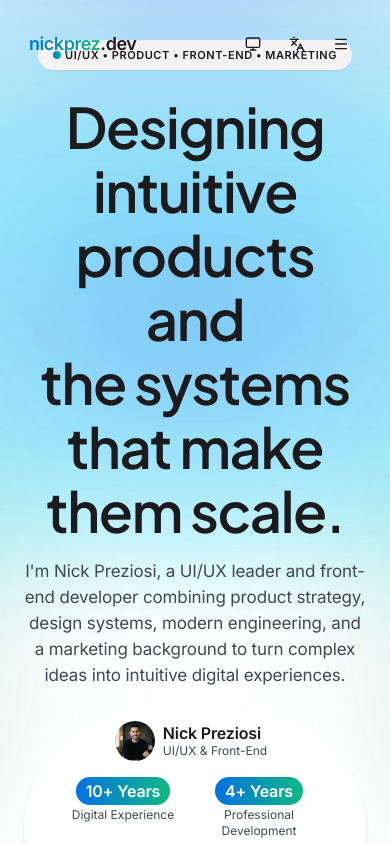
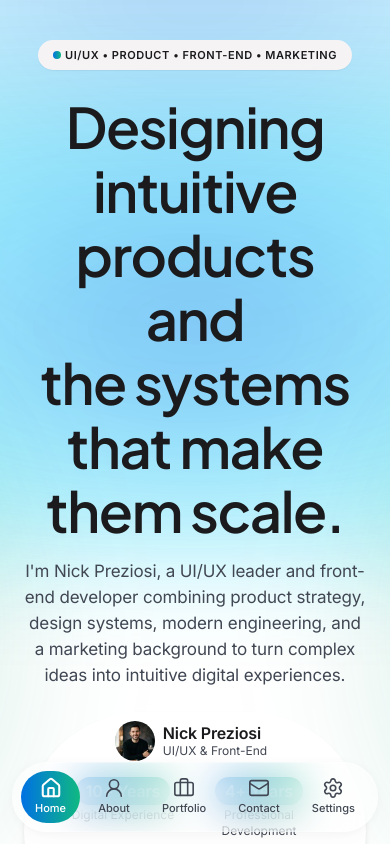
Before and after one commit to nicholaspreziosi/portfolio-2026, a Next.js app: page /en in a window 390 px wide. Shown: the top 844 px of the page. Built offline with nearby package versions, Linux system fonts and the light colour scheme.

Commit message:
Add a mobile bottom tab bar so navigation, theme, and language stay in reach while scrolling.

```diff
--- a/messages/en.json
+++ b/messages/en.json
@@ -10,6 +10,7 @@
     "work": "Portfolio",
     "about": "About",
     "contact": "Contact",
+    "settings": "Settings",
     "menu": "Menu"
   },
   "LocaleSwitcher": {
@@ -35,6 +36,12 @@
     "about": "About Me"
   },
   "Theme": {
+    "label": "Theme",
+    "choice": {
+      "light": "Light",
+      "dark": "Dark",
+      "system": "System"
+    },
     "light": "Light theme. Switch to dark.",
     "dark": "Dark theme. Switch to system.",
     "system": "System theme. Switch to light."
--- a/messages/es.json
+++ b/messages/es.json
@@ -10,6 +10,7 @@
     "work": "Portafolio",
     "about": "Acerca de",
     "contact": "Contacto",
+    "settings": "Ajustes",
     "menu": "Menú"
   },
   "LocaleSwitcher": {
@@ -35,6 +36,12 @@
     "about": "Acerca de mí"
   },
   "Theme": {
+    "label": "Tema",
+    "choice": {
+      "light": "Claro",
+      "dark": "Oscuro",
+      "system": "Sistema"
+    },
     "light": "Tema claro. Cambiar a oscuro.",
     "dark": "Tema oscuro. Cambiar al sistema.",
     "system": "Tema del sistema. Cambiar a claro."
--- a/messages/pt.json
+++ b/messages/pt.json
@@ -10,6 +10,7 @@
     "work": "Portfólio",
     "about": "Sobre",
     "contact": "Contato",
+    "settings": "Ajustes",
     "menu": "Menu"
   },
   "LocaleSwitcher": {
@@ -35,6 +36,12 @@
     "about": "Sobre mim"
   },
   "Theme": {
+    "label": "Tema",
+    "choice": {
+      "light": "Claro",
+      "dark": "Escuro",
+      "system": "Sistema"
+    },
     "light": "Tema claro. Mudar para escuro.",
     "dark": "Tema escuro. Mudar para o sistema.",
     "system": "Tema do sistema. Mudar para claro."
--- a/src/app/globals.css
+++ b/src/app/globals.css
@@ -107,7 +107,7 @@
   --surface-glass-border: rgb(255 255 255 / 0.6);
   --surface-glass-blur: 1.25rem;
   --surface-glass-shadow: 0 2px 12px rgb(0 0 0 / 0.04), 0 12px 32px rgb(0 0 0 / 0.02);
-  --nav-highlight: var(--surface-muted);
+  --nav-highlight: #c8c8ce;
   --nav-glass: rgb(255 255 255 / 0.4);
   --nav-glass-border: rgb(255 255 255 / 0.35);
 
@@ -253,7 +253,7 @@
   --surface-glass-border: rgb(255 255 255 / 0.1);
   --surface-glass-blur: 0.75rem;
   --surface-glass-shadow: 0 8px 32px rgb(0 0 0 / 0.5);
-  --nav-highlight: var(--surface-primary);
+  --nav-highlight: #3e465c;
   --nav-glass: var(--surface-glass);
   --nav-glass-border: var(--surface-glass-border);
 
--- a/src/ui/home/containers/componentShowcase/ComponentShowcase.tsx
+++ b/src/ui/home/containers/componentShowcase/ComponentShowcase.tsx
@@ -75,7 +75,7 @@ function KeepPageScroll() {
 
 export function ComponentShowcase() {
   return (
-    <section className="mx-auto flex w-full max-w-5xl flex-col gap-10 px-6 pb-24">
+    <section className="mx-auto flex w-full max-w-5xl flex-col gap-10 px-6 pb-32 sm:pb-24">
       <header className="space-y-2">
         <h2 className="text-2xl font-semibold tracking-tight">Components</h2>
         <p className="text-sm text-neutral-500">Stock shadcn/ui, before customization.</p>
--- a/src/ui/home/containers/hero/Hero.tsx
+++ b/src/ui/home/containers/hero/Hero.tsx
@@ -11,7 +11,7 @@ export function Hero() {
   const t = useTranslations("HomePage");
 
   return (
-    <section className="flex min-h-screen w-full flex-col items-center justify-center px-6 py-10 text-center">
+    <section className="flex min-h-screen w-full flex-col items-center justify-center px-6 pt-10 pb-28 text-center sm:pb-10">
       <p className="inline-flex items-center gap-1 rounded-full border border-(--hero-chip-border) bg-(--hero-chip-bg) px-3.5 py-1.5 text-[length:var(--text-eyebrow-size)] leading-[var(--text-eyebrow-leading)] font-semibold tracking-[var(--text-eyebrow-tracking)] text-(--hero-chip-fg) uppercase shadow-[var(--hero-chip-shadow)]">
         <span
           aria-hidden
--- a/src/ui/shared/components/ThemeToggle.tsx
+++ b/src/ui/shared/components/ThemeToggle.tsx
@@ -2,7 +2,8 @@
 
 import { useEffect, useLayoutEffect, useState } from "react";
 import { useTranslations } from "next-intl";
-import { applyTheme, persistThemeChoice, readThemeChoice, type ThemeChoice } from "./theme";
+import { cn } from "cn";
+import { applyTheme, commitThemeChoice, readThemeChoice, type ThemeChoice } from "./theme";
 
 const nextTheme: Record<ThemeChoice, ThemeChoice> = {
   light: "dark",
@@ -10,7 +11,7 @@ const nextTheme: Record<ThemeChoice, ThemeChoice> = {
   system: "light",
 };
 
-export function ThemeToggle() {
+export function ThemeToggle({ className }: { className?: string }) {
   const t = useTranslations("Theme");
   const [theme, setTheme] = useState<ThemeChoice>("system");
 
@@ -18,6 +19,12 @@ export function ThemeToggle() {
     const stored = readThemeChoice();
     applyTheme(stored);
     setTheme(stored);
+  }, []);
+
+  useEffect(() => {
+    const onChange = () => setTheme(readThemeChoice());
+    document.documentElement.addEventListener("themechange", onChange);
+    return () => document.documentElement.removeEventListener("themechange", onChange);
   }, []);
 
   useEffect(() => {
@@ -38,15 +45,7 @@ export function ThemeToggle() {
   }, [theme]);
 
   function handleClick() {
-    const root = document.documentElement;
-    const choice = nextTheme[theme];
-    root.classList.add("disable-transitions");
-    applyTheme(choice);
-    persistThemeChoice(choice);
-    setTheme(choice);
-    requestAnimationFrame(() => {
-      requestAnimationFrame(() => root.classList.remove("disable-transitions"));
-    });
+    commitThemeChoice(nextTheme[theme]);
   }
 
   return (
@@ -54,7 +53,7 @@ export function ThemeToggle() {
       type="button"
       onClick={handleClick}
       aria-label={t(theme)}
-      className="theme-toggle relative grid size-10 place-items-center rounded-full"
+      className={cn("theme-toggle relative grid size-10 place-items-center rounded-full", className)}
     >
       <Sun />
       <Moon />
--- a/src/ui/shared/components/animated-background.tsx
+++ b/src/ui/shared/components/animated-background.tsx
@@ -9,10 +9,11 @@ import {
   useRef,
   useState,
   type MouseEvent,
+  type PointerEvent,
   type ReactElement,
   type ReactNode,
 } from "react";
-import { motion, type Transition } from "motion/react";
+import { animate, motion, useMotionValue, type Transition } from "motion/react";
 import { cn } from "cn";
 
 type AnimatedChildProps = {
@@ -21,22 +22,17 @@ type AnimatedChildProps = {
   className?: string;
   children?: ReactNode;
   onMouseEnter?: (event: MouseEvent<HTMLElement>) => void;
+  onPointerEnter?: (event: PointerEvent<HTMLElement>) => void;
 };
 
 type AnimatedBackgroundProps = {
   children: ReactNode;
   value: string;
   className?: string;
+  hoverClassName?: string;
   containerClassName?: string;
   transition?: Transition;
   enableHover?: boolean;
-};
-
-type HighlightBox = {
-  x: number;
-  y: number;
-  width: number;
-  height: number;
 };
 
 const defaultTransition: Transition = {
@@ -49,48 +45,84 @@ export function AnimatedBackground({
   children,
   value,
   className,
+  hoverClassName,
   containerClassName,
   transition = defaultTransition,
   enableHover = false,
 }: AnimatedBackgroundProps) {
   const containerRef = useRef<HTMLDivElement>(null);
+  const running = useRef<Array<{ stop: () => void }>>([]);
+  const placed = useRef(false);
   const [hoveredId, setHoveredId] = useState<string | null>(null);
-  const [box, setBox] = useState<HighlightBox | null>(null);
+  const [ready, setReady] = useState(false);
+  const x = useMotionValue(0);
+  const y = useMotionValue(0);
+  const width = useMotionValue(0);
+  const height = useMotionValue(0);
   const highlighted = enableHover && hoveredId ? hoveredId : value;
 
-  const measure = useCallback(() => {
+  const measure = useCallback(
+    (immediate: boolean) => {
       const container = containerRef.current;
       const target = highlighted
         ? container?.querySelector<HTMLElement>(`[data-id="${highlighted}"]`)
         : null;
 
-    if (!container || !target) {
-      setBox(null);
-      return;
-    }
+      if (!container || !target) return;
 
       const containerRect = container.getBoundingClientRect();
       const targetRect = target.getBoundingClientRect();
-    setBox({
+      const next = {
         x: targetRect.left - containerRect.left,
         y: targetRect.top - containerRect.top,
         width: targetRect.width,
         height: targetRect.height,
+      };
+      const values = [
+        [x, next.x],
+        [y, next.y],
+        [width, next.width],
+        [height, next.height],
+      ] as const;
+
+      if (immediate && running.current.length > 0) return;
+
+      running.current.forEach((playback) => playback.stop());
+      running.current = [];
+
+      if (immediate || !placed.current) {
+        values.forEach(([motionValue, targetValue]) => motionValue.set(targetValue));
+      } else {
+        running.current = values.map(([motionValue, targetValue]) => {
+          const playback = animate(motionValue, targetValue, transition);
+          void playback.finished.finally(() => {
+            running.current = running.current.filter((item) => item !== playback);
           });
-  }, [highlighted]);
+          return playback;
+        });
+      }
+
+      placed.current = true;
+      setReady(true);
+    },
+    [height, highlighted, transition, width, x, y],
+  );
 
   useLayoutEffect(() => {
-    measure();
+    measure(false);
   }, [measure]);
+
+  const measureRef = useRef(measure);
+  measureRef.current = measure;
 
   useLayoutEffect(() => {
     const container = containerRef.current;
     if (!container) return;
 
-    const observer = new ResizeObserver(measure);
+    const observer = new ResizeObserver(() => measureRef.current(true));
     observer.observe(container);
     return () => observer.disconnect();
-  }, [measure]);
+  }, []);
 
   return (
     <div
@@ -98,13 +130,15 @@ export function AnimatedBackground({
       className={cn("relative flex items-center", containerClassName)}
       onMouseLeave={enableHover ? () => setHoveredId(null) : undefined}
     >
-      {box ? (
+      {ready ? (
         <motion.div
           aria-hidden
-          className={cn("pointer-events-none absolute top-0 left-0", className)}
+          className={cn(
+            "pointer-events-none absolute top-0 left-0 transition-[filter] duration-200",
+            hoveredId && hoverClassName ? hoverClassName : className,
+          )}
           initial={false}
-          animate={box}
-          transition={transition}
+          style={{ x, y, width, height }}
         />
       ) : null}
       {Children.map(children, (child) => {
@@ -116,9 +150,9 @@ export function AnimatedBackground({
         return cloneElement(child as ReactElement<AnimatedChildProps>, {
           className: cn("relative z-10", child.props.className),
           "data-checked": active ? "true" : "false",
-          onMouseEnter: (event: MouseEvent<HTMLElement>) => {
-            child.props.onMouseEnter?.(event);
-            if (enableHover) setHoveredId(childId);
+          onPointerEnter: (event: PointerEvent<HTMLElement>) => {
+            child.props.onPointerEnter?.(event);
+            if (enableHover && event.pointerType !== "touch") setHoveredId(childId);
           },
         });
       })}
--- a/src/ui/shell/LocaleSwitcher.tsx
+++ b/src/ui/shell/LocaleSwitcher.tsx
@@ -2,6 +2,7 @@
 
 import { CheckIcon, LanguagesIcon } from "lucide-react";
 import { useLocale, useTranslations } from "next-intl";
+import { cn } from "cn";
 import { Link, usePathname } from "@/i18n/navigation";
 import { routing } from "@/i18n/routing";
 import {
@@ -11,7 +12,13 @@ import {
   DropdownMenuTrigger,
 } from "@/ui/shared/components/dropdown-menu";
 
-export function LocaleSwitcher() {
+export function LocaleSwitcher({
+  className,
+  side = "bottom",
+}: {
+  className?: string;
+  side?: "top" | "bottom";
+}) {
   const locale = useLocale();
   const pathname = usePathname();
   const t = useTranslations("LocaleSwitcher");
@@ -20,11 +27,11 @@ export function LocaleSwitcher() {
     <DropdownMenu>
       <DropdownMenuTrigger
         aria-label={t("label")}
-        className="theme-toggle relative grid size-10 place-items-center rounded-full"
+        className={cn("theme-toggle relative grid size-10 place-items-center rounded-full", className)}
       >
         <LanguagesIcon className="size-4" />
       </DropdownMenuTrigger>
-      <DropdownMenuContent align="end" sideOffset={8}>
+      <DropdownMenuContent align="end" side={side} sideOffset={8}>
         {routing.locales.map((item) => (
           <DropdownMenuItem key={item} asChild>
             <Link href={pathname} locale={item} hrefLang={item}>
--- a/src/ui/shell/Navbar.tsx
+++ b/src/ui/shell/Navbar.tsx
@@ -1,26 +1,36 @@
 "use client";
 
-import { useEffect, useRef, useState, type MouseEvent } from "react";
+import { useEffect, useLayoutEffect, useRef, useState, type MouseEvent } from "react";
 import { createPortal } from "react-dom";
-import { MenuIcon } from "lucide-react";
-import { useTranslations } from "next-intl";
+import {
+  BriefcaseIcon,
+  CheckIcon,
+  HouseIcon,
+  MailIcon,
+  SettingsIcon,
+  UserRoundIcon,
+} from "lucide-react";
+import { useLocale, useTranslations } from "next-intl";
 import { cn } from "cn";
 import { Link, usePathname } from "@/i18n/navigation";
+import { routing } from "@/i18n/routing";
 import { AnimatedBackground } from "@/ui/shared/components/animated-background";
+import {
+  Drawer,
+  DrawerContent,
+  DrawerDescription,
+  DrawerHeader,
+  DrawerTitle,
+} from "@/ui/shared/components/drawer";
+import { commitThemeChoice, readThemeChoice, type ThemeChoice } from "@/ui/shared/components/theme";
 import { ThemeToggle } from "@/ui/shared/components/ThemeToggle";
-import {
-  Sheet,
-  SheetContent,
-  SheetTitle,
-  SheetTrigger,
-} from "@/ui/shared/components/sheet";
 import { LocaleSwitcher } from "@/ui/shell/LocaleSwitcher";
 
 const links = [
-  { href: "/", id: "home" },
-  { href: "/about", id: "about" },
-  { href: "/work", id: "work" },
-  { href: "/contact", id: "contact" },
+  { href: "/", id: "home", icon: HouseIcon },
+  { href: "/about", id: "about", icon: UserRoundIcon },
+  { href: "/work", id: "work", icon: BriefcaseIcon },
+  { href: "/contact", id: "contact", icon: MailIcon },
 ] as const;
 
 function isActive(pathname: string, href: string) {
@@ -32,9 +42,11 @@ export function Navbar() {
   const pathname = usePathname();
   const t = useTranslations("Navigation");
   const [scrolled, setScrolled] = useState(false);
-  const [open, setOpen] = useState(false);
+  const [compactTabs, setCompactTabs] = useState(false);
+  const [settingsOpen, setSettingsOpen] = useState(false);
   const [mounted, setMounted] = useState(false);
   const sentinelRef = useRef<HTMLDivElement>(null);
+  const lastScrollY = useRef(0);
   const activeId = links.find((link) => isActive(pathname, link.href))?.id ?? "";
 
   useEffect(() => {
@@ -52,6 +64,21 @@ export function Navbar() {
     return () => observer.disconnect();
   }, [mounted]);
 
+  useEffect(() => {
+    const onScroll = () => {
+      const y = window.scrollY;
+      const delta = y - lastScrollY.current;
+      if (y <= 8) setCompactTabs(false);
+      else if (delta > 6) setCompactTabs(true);
+      else if (delta < -6) setCompactTabs(false);
+      lastScrollY.current = y;
+    };
+
+    onScroll();
+    document.addEventListener("scroll", onScroll, { passive: true, capture: true });
+    return () => document.removeEventListener("scroll", onScroll, { capture: true });
+  }, []);
+
   function scrollHome(event: MouseEvent<HTMLAnchorElement>) {
     if (pathname !== "/") return;
     event.preventDefault();
@@ -67,16 +94,16 @@ export function Navbar() {
               aria-hidden
               className="pointer-events-none absolute top-0 h-2 w-full"
             />,
-            document.body,
+            document.body
           )
         : null}
-    <header className="fixed inset-x-0 top-4 z-50 px-4">
+      <header className="fixed inset-x-0 top-4 z-50 hidden px-4 sm:block">
         <div
           className={cn(
             "mx-auto flex h-14 max-w-5xl items-center justify-between gap-3 rounded-full border px-3 transition-[background-color,border-color,box-shadow,backdrop-filter] duration-200 sm:px-4",
             scrolled
               ? "border-(--nav-glass-border) bg-(--nav-glass) shadow-[var(--surface-glass-shadow)] backdrop-blur-(--surface-glass-blur)"
-            : "border-transparent bg-transparent shadow-none backdrop-blur-none",
+              : "border-transparent bg-transparent shadow-none backdrop-blur-none"
           )}
         >
           <Link href="/" onClick={scrollHome} className="text-lg font-semibold tracking-tight">
@@ -90,51 +117,207 @@ export function Navbar() {
             </nav>
             <ThemeToggle />
             <LocaleSwitcher />
-          <Sheet open={open} onOpenChange={setOpen}>
-            <SheetTrigger
-              aria-label={t("menu")}
-              className="theme-toggle relative grid size-10 place-items-center rounded-full sm:hidden"
-            >
-              <MenuIcon className="size-4" />
-            </SheetTrigger>
-            <SheetContent side="right">
-              <SheetTitle className="sr-only">{t("menu")}</SheetTitle>
-              <nav aria-label={t("menu")} className="mt-10 px-4">
-                <NavLinks
-                  activeId={activeId}
-                  label={(id) => t(id)}
-                  stacked
-                  onNavigate={() => setOpen(false)}
-                />
-              </nav>
-            </SheetContent>
-          </Sheet>
           </div>
         </div>
       </header>
+      <nav
+        aria-label={t("menu")}
+        className="fixed inset-x-3 z-50 sm:hidden bottom-[max(0.75rem,env(safe-area-inset-bottom))]"
+      >
+        <div
+          className={cn(
+            "mx-auto overflow-hidden rounded-full border border-(--nav-glass-border) bg-(--nav-glass) shadow-[var(--surface-glass-shadow)] backdrop-blur-(--surface-glass-blur) transition-[width,padding] duration-200",
+            compactTabs ? "w-[17rem] max-w-full px-1.5 py-1.5" : "w-full max-w-md px-0 py-1"
+          )}
+        >
+          <AnimatedBackground
+            value={settingsOpen ? "settings" : activeId}
+            enableHover
+            className={pillClassName}
+            hoverClassName={pillHoverClassName}
+            containerClassName={
+              compactTabs ? "w-full justify-around" : "w-full justify-between py-1 px-2"
+            }
+          >
+            {links.map((link) => {
+              const Icon = link.icon;
+
+              return (
+                <Link
+                  key={link.id}
+                  data-id={link.id}
+                  href={link.href}
+                  aria-current={activeId === link.id ? "page" : undefined}
+                  onClick={(event) => {
+                    if (link.href === "/") scrollHome(event);
+                  }}
+                  className={tabClassName}
+                >
+                  <Icon
+                    className={cn(
+                      "transition-[width,height] duration-200",
+                      compactTabs ? "size-5" : "size-[1.375rem]"
+                    )}
+                  />
+                  <TabLabel compact={compactTabs}>{t(link.id)}</TabLabel>
+                </Link>
+              );
+            })}
+            <button
+              type="button"
+              data-id="settings"
+              aria-expanded={settingsOpen}
+              aria-haspopup="dialog"
+              onClick={() => setSettingsOpen(true)}
+              className={tabClassName}
+            >
+              <SettingsIcon
+                className={cn(
+                  "transition-[width,height] duration-200",
+                  compactTabs ? "size-5" : "size-[1.375rem]"
+                )}
+              />
+              <TabLabel compact={compactTabs}>{t("settings")}</TabLabel>
+            </button>
+          </AnimatedBackground>
+        </div>
+      </nav>
+      <SettingsDrawer open={settingsOpen} onOpenChange={setSettingsOpen} />
     </>
+  );
+}
+
+const pillClassName = "rounded-full [background-image:var(--gradient-button)]";
+const pillHoverClassName =
+  "rounded-full [background-image:var(--gradient-button)] brightness-110 saturate-125";
+
+const tabClassName =
+  "inline-flex flex-col items-center rounded-full px-3.5 py-1.5 text-[11px] leading-none font-medium text-(--color-text-secondary) transition-colors duration-150 ease-out [&_svg]:[stroke-width:1.75] [&_svg]:transition-[stroke-width] [&_svg]:duration-150 [&_svg]:ease-out data-[checked=true]:text-(--color-text-inverse) data-[checked=true]:delay-200 data-[checked=true]:duration-300 data-[checked=true]:[&_svg]:[stroke-width:2.25] data-[checked=true]:[&_svg]:delay-200 data-[checked=true]:[&_svg]:duration-300";
+
+function TabLabel({ compact, children }: { compact: boolean; children: string }) {
+  return (
+    <span
+      className={cn(
+        "block min-w-0 overflow-hidden font-medium",
+        compact
+          ? "mt-0 h-0 max-w-0 opacity-0 transition-none"
+          : "mt-1 h-3.5 max-w-20 opacity-100 transition-[max-width,height,margin,opacity] duration-200"
+      )}
+    >
+      {children}
+    </span>
+  );
+}
+
+const themeChoices = ["light", "dark", "system"] as const satisfies readonly ThemeChoice[];
+
+function ThemeChoices({ label, name }: { label: string; name: (choice: ThemeChoice) => string }) {
+  const [choice, setChoice] = useState<ThemeChoice>("system");
+
+  useLayoutEffect(() => {
+    setChoice(readThemeChoice());
+  }, []);
+
+  useEffect(() => {
+    const onChange = () => setChoice(readThemeChoice());
+    document.documentElement.addEventListener("themechange", onChange);
+    return () => document.documentElement.removeEventListener("themechange", onChange);
+  }, []);
+
+  return (
+    <section className="flex flex-col gap-1" role="radiogroup" aria-label={label}>
+      <h2 className="px-4 text-xs font-medium text-(--color-text-secondary)">{label}</h2>
+      {themeChoices.map((item) => (
+        <button
+          key={item}
+          type="button"
+          role="radio"
+          aria-checked={item === choice}
+          onClick={() => commitThemeChoice(item)}
+          className={cn(
+            "flex items-center justify-between rounded-full px-4 py-2.5 text-sm",
+            item === choice
+              ? "bg-(--nav-highlight) text-(--color-text-primary)"
+              : "text-(--color-text-secondary)"
+          )}
+        >
+          {name(item)}
+          {item === choice ? <CheckIcon className="size-4" /> : null}
+        </button>
+      ))}
+    </section>
+  );
+}
+
+function SettingsDrawer({
+  open,
+  onOpenChange,
+}: {
+  open: boolean;
+  onOpenChange: (open: boolean) => void;
+}) {
+  const t = useTranslations("Navigation");
+  const localeT = useTranslations("LocaleSwitcher");
+  const themeT = useTranslations("Theme");
+  const locale = useLocale();
+  const pathname = usePathname();
+
+  return (
+    <Drawer open={open} onOpenChange={onOpenChange}>
+      <DrawerContent className="pb-[max(1.25rem,env(safe-area-inset-bottom))]">
+        <DrawerHeader>
+          <DrawerTitle>{t("settings")}</DrawerTitle>
+          <DrawerDescription className="sr-only">
+            {localeT("label")}. {themeT("label")}.
+          </DrawerDescription>
+        </DrawerHeader>
+        <div className="flex flex-col gap-6 px-4 pb-2">
+          <section className="flex flex-col gap-1">
+            <h2 className="px-4 text-xs font-medium text-(--color-text-secondary)">
+              {localeT("label")}
+            </h2>
+            {routing.locales.map((item) => (
+              <Link
+                key={item}
+                href={pathname}
+                locale={item}
+                hrefLang={item}
+                onClick={() => onOpenChange(false)}
+                className={cn(
+                  "flex items-center justify-between rounded-full px-4 py-2.5 text-sm",
+                  item === locale
+                    ? "bg-(--nav-highlight) text-(--color-text-primary)"
+                    : "text-(--color-text-secondary)"
+                )}
+              >
+                {localeT(item)}
+                {item === locale ? <CheckIcon className="size-4" /> : null}
+              </Link>
+            ))}
+          </section>
+          <ThemeChoices label={themeT("label")} name={(choice) => themeT(`choice.${choice}`)} />
+        </div>
+      </DrawerContent>
+    </Drawer>
   );
 }
 
 function NavLinks({
   activeId,
   label,
-  stacked = false,
-  onNavigate,
   onHomeClick,
 }: {
   activeId: string;
   label: (id: (typeof links)[number]["id"]) => string;
-  stacked?: boolean;
-  onNavigate?: () => void;
   onHomeClick?: (event: MouseEvent<HTMLAnchorElement>) => void;
 }) {
   return (
     <AnimatedBackground
       value={activeId}
       enableHover
-      className="rounded-full bg-(--nav-highlight)"
-      containerClassName={stacked ? "flex-col items-stretch gap-1" : "gap-1"}
+      className={pillClassName}
+      hoverClassName={pillHoverClassName}
+      containerClassName="gap-1"
     >
       {links.map((link) => (
         <Link
@@ -143,13 +326,9 @@ function NavLinks({
           href={link.href}
           aria-current={activeId === link.id ? "page" : undefined}
           onClick={(event) => {
-            onNavigate?.();
             if (link.href === "/") onHomeClick?.(event);
           }}
-          className={cn(
-            "inline-flex rounded-full px-3 py-1.5 text-sm text-(--color-text-secondary) data-[checked=true]:text-(--color-text-primary)",
-            stacked && "w-full px-4 py-2.5",
-          )}
+          className="inline-flex rounded-full px-3 py-1.5 text-sm text-(--color-text-secondary) transition-colors duration-150 ease-out data-[checked=true]:text-(--color-text-inverse) data-[checked=true]:delay-200 data-[checked=true]:duration-300"
         >
           {label(link.id)}
         </Link>
```
Also changed, not shown: src/ui/shared/components/theme.ts (+11 -0 lines). Lines whose indentation alone changed are shown as unchanged.
